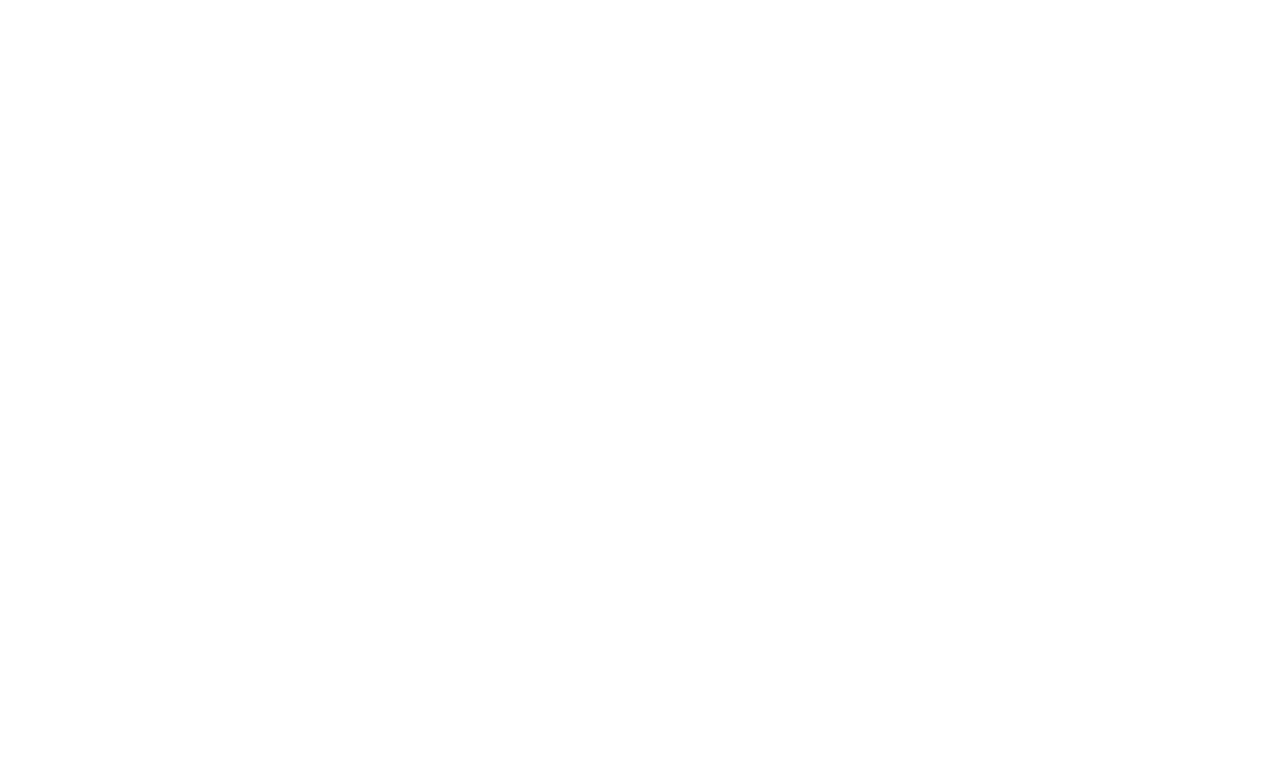
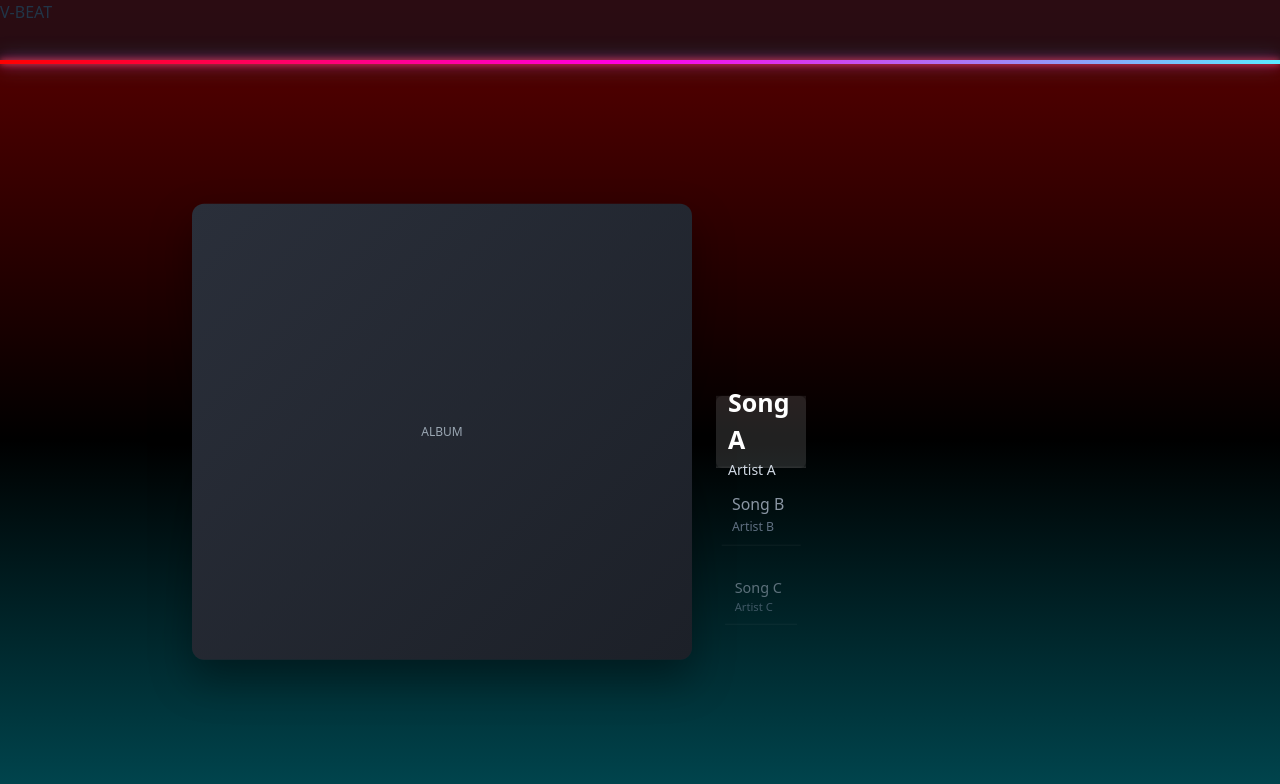
Before and after one commit to Vb2at/Project_V, a React (Vite) app in the folder v-beatFt/: page /main in a window 1280 px wide. Before the commit this address had no page. Shown: the top 784 px of the page. Built offline with nearby package versions, Linux system fonts and the light colour scheme.

Commit message:
프론트/게임리스트/디테일중

```diff
--- a/v-beatFt/src/App.jsx
+++ b/v-beatFt/src/App.jsx
@@ -1,12 +1,13 @@
 // src/App.jsx
 import { BrowserRouter, Routes, Route } from 'react-router-dom';
+import MainPage from './pages/mainpage/MainPage';
 import GamePlay from './pages/gameplay/GamePlay';
 import Result from './pages/gameplay/Result';
 function App() {
   return (
     <BrowserRouter>
       <Routes>
-        <Route path="/" element={<div>Home</div>} />
+        <Route path="/main" element={<MainPage />} />
         <Route path="/game/play" element={<GamePlay />} />
         <Route path="/game/result" element={<Result />} />
       </Routes>
--- a/v-beatFt/src/pages/gameplay/GamePlay.jsx
+++ b/v-beatFt/src/pages/gameplay/GamePlay.jsx
@@ -1,7 +1,7 @@
 import { useState } from 'react';
-import Header from '../../components/common/Header';
+import Header from '../../components/Common/Header';
 import GameSession from '../../components/engine/GameSession';
-import Background from '../../components/common/Background';
+import Background from '../../components/Common/Background';
 import LeftSidebar from './LeftSidebar';
 import RightSidebar from './RightSidebar';
 import HUD from './HUD.jsx';
@@ -46,7 +46,7 @@ function GamePlay() {
         // songProgress={songProgress}
         // classProgress={classProgress}
         songProgress={1}
-        classProgress={1}
+        classProgress={0.5}
       />
       </HUDFrame>
       <div
--- /dev/null
+++ b/v-beatFt/src/pages/mainpage/MainOverlay.jsx
@@ -0,0 +1,235 @@
+// pages/mainpage/MainOverlay.jsx
+import { useRef, useState, useEffect } from 'react';
+import Header from '../../components/Common/Header';
+
+const dummySongs = [
+  { id: 1, title: 'Song A', artist: 'Artist A', cover: null },
+  { id: 2, title: 'Song B', artist: 'Artist B', cover: null },
+  { id: 3, title: 'Song C', artist: 'Artist C', cover: null },
+  { id: 4, title: 'Song D', artist: 'Artist D', cover: null },
+  { id: 5, title: 'Song E', artist: 'Artist E', cover: null },
+];
+
+const ITEM_HEIGHT = 72;
+const INPUT_LOCK_MS = 50;
+
+export default function MainOverlay() {
+  const wheelLockRef = useRef(false);
+  const keyLockRef = useRef(false);
+
+  const [selectedIndex, setSelectedIndex] = useState(0);
+
+  /* ===============================
+     Wheel: 한 번에 한 칸
+  =============================== */
+  const handleWheel = (e) => {
+    e.preventDefault();
+    if (wheelLockRef.current) return;
+
+    const dir = Math.sign(e.deltaY);
+    if (dir === 0) return;
+
+    const nextIndex = Math.max(
+      0,
+      Math.min(dummySongs.length - 1, selectedIndex + dir)
+    );
+    if (nextIndex === selectedIndex) return;
+
+    wheelLockRef.current = true;
+    setSelectedIndex(nextIndex);
+
+    setTimeout(() => {
+      wheelLockRef.current = false;
+    }, INPUT_LOCK_MS);
+  };
+
+  /* ===============================
+     Keyboard: 전역 ↑ ↓ / Enter
+  =============================== */
+  useEffect(() => {
+    const handleKeyDown = (e) => {
+      if (keyLockRef.current) return;
+
+      // ↑ ↓ 이동
+      if (e.key === 'ArrowDown' || e.key === 'ArrowUp') {
+        e.preventDefault();
+
+        const dir = e.key === 'ArrowDown' ? 1 : -1;
+        const nextIndex = Math.max(
+          0,
+          Math.min(dummySongs.length - 1, selectedIndex + dir)
+        );
+        if (nextIndex === selectedIndex) return;
+
+        keyLockRef.current = true;
+        setSelectedIndex(nextIndex);
+
+        setTimeout(() => {
+          keyLockRef.current = false;
+        }, INPUT_LOCK_MS);
+      }
+
+      // Enter 확정
+      if (e.key === 'Enter') {
+        e.preventDefault();
+        console.log('선택 확정:', dummySongs[selectedIndex]);
+        // TODO: 게임 시작 / 라우팅
+      }
+    };
+
+    window.addEventListener('keydown', handleKeyDown);
+    return () => window.removeEventListener('keydown', handleKeyDown);
+  }, [selectedIndex]);
+
+  const selectedSong = dummySongs[selectedIndex];
+
+  return (
+    <div style={{ position: 'absolute', inset: 0 }}>
+      <Header />
+
+      <main
+        style={{
+          position: 'absolute',
+          top: 64,
+          left: 0,
+          right: 0,
+          bottom: 0,
+        }}
+      >
+        <div
+          style={{
+            position: 'absolute',
+            left: '15%',
+            top: '50%',
+            transform: 'translateY(-50%)',
+            width: '48%',
+            height: '62%',
+            display: 'flex',
+            gap: '24px',
+          }}
+        >
+          {/* Album Cover */}
+          <div
+            style={{
+              width: '500px',
+              aspectRatio: '1 / 1',
+              borderRadius: '12px',
+              background: selectedSong?.cover
+                ? `url(${selectedSong.cover}) center / cover no-repeat`
+                : 'linear-gradient(135deg, #2a2f3a, #1c2028)',
+              boxShadow: '0 20px 40px rgba(0,0,0,0.35)',
+              display: 'flex',
+              alignItems: 'center',
+              justifyContent: 'center',
+              color: '#9aa6b2',
+              fontSize: '12px',
+              flexShrink: 0,
+            }}
+          >
+            {!selectedSong?.cover && 'ALBUM'}
+          </div>
+
+          {/* Game List */}
+          <section
+            onWheel={handleWheel}
+            style={{
+              position: 'relative',
+              flex: 1,
+              overflow: 'hidden',
+              perspective: '900px',
+            }}
+          >
+            {/* 고정 포커스 라인 */}
+            <div
+              style={{
+                position: 'absolute',
+                left: 0,
+                right: 0,
+                top: '50%',
+                height: ITEM_HEIGHT,
+                transform: 'translateY(-50%)',
+                pointerEvents: 'none',
+                background: 'rgba(255,255,255,0.06)',
+                borderRadius: '6px',
+                zIndex: 2,
+              }}
+            />
+
+            {/* 리스트 트랙 */}
+            <div
+              style={{
+                position: 'absolute',
+                top: '50%',
+                left: 0,
+                right: 0,
+                transform: `translateY(calc(-${selectedIndex * ITEM_HEIGHT}px - ${
+                  ITEM_HEIGHT / 2
+                }px))`,
+                transition: 'transform 0.25s ease-out',
+              }}
+            >
+              {dummySongs.map((song, index) => {
+                const d = index - selectedIndex;
+                const a = Math.abs(d);
+
+                const scale = Math.max(0.8, 1 - a * 0.12);
+                const z = -a * 60;
+                const y = d * 10;
+                const opacity = Math.max(0.35, 1 - a * 0.25);
+
+                return (
+                  <div
+                    key={song.id}
+                    onClick={() => setSelectedIndex(index)}
+                    style={{
+                      height: ITEM_HEIGHT,
+                      boxSizing: 'border-box',
+                      padding: '12px',
+                      display: 'flex',
+                      flexDirection: 'column',
+                      justifyContent: 'center',
+                      borderBottom: '1px solid rgba(255,255,255,0.1)',
+
+                      transform: `
+                        translateY(${y}px)
+                        translateZ(${z}px)
+                        scale(${scale})
+                      `,
+                      opacity,
+                      transition: 'transform 0.2s, opacity 0.2s',
+                      cursor: 'pointer',
+
+                      background:
+                        index === selectedIndex
+                          ? 'rgba(255,255,255,0.08)'
+                          : 'transparent',
+                    }}
+                  >
+                    <div
+                      style={{
+                        fontSize: index === selectedIndex ? '25px' : '18px',
+                        color: index === selectedIndex ? '#ffffff' : '#b8c4d6',
+                        fontWeight: index === selectedIndex ? 600 : 400,
+                      }}
+                    >
+                      {song.title}
+                    </div>
+                    <div
+                      style={{
+                        fontSize: '14px',
+                        color:
+                          index === selectedIndex ? '#cfd8e3' : '#7f8fa6',
+                      }}
+                    >
+                      {song.artist}
+                    </div>
+                  </div>
+                );
+              })}
+            </div>
+          </section>
+        </div>
+      </main>
+    </div>
+  );
+}
--- /dev/null
+++ b/v-beatFt/src/pages/mainpage/MainPage.jsx
@@ -0,0 +1,12 @@
+// pages/mainpage/MainPage.jsx
+import Background from '../../components/Common/Background';
+import MainOverlay from './MainOverlay';
+
+export default function MainPage() {
+  return (
+    <>
+      <Background />
+      <MainOverlay />
+    </>
+  );
+}
```
Also changed, not shown: v-beatFt/src/pages/GameList.jsx (deleted).
